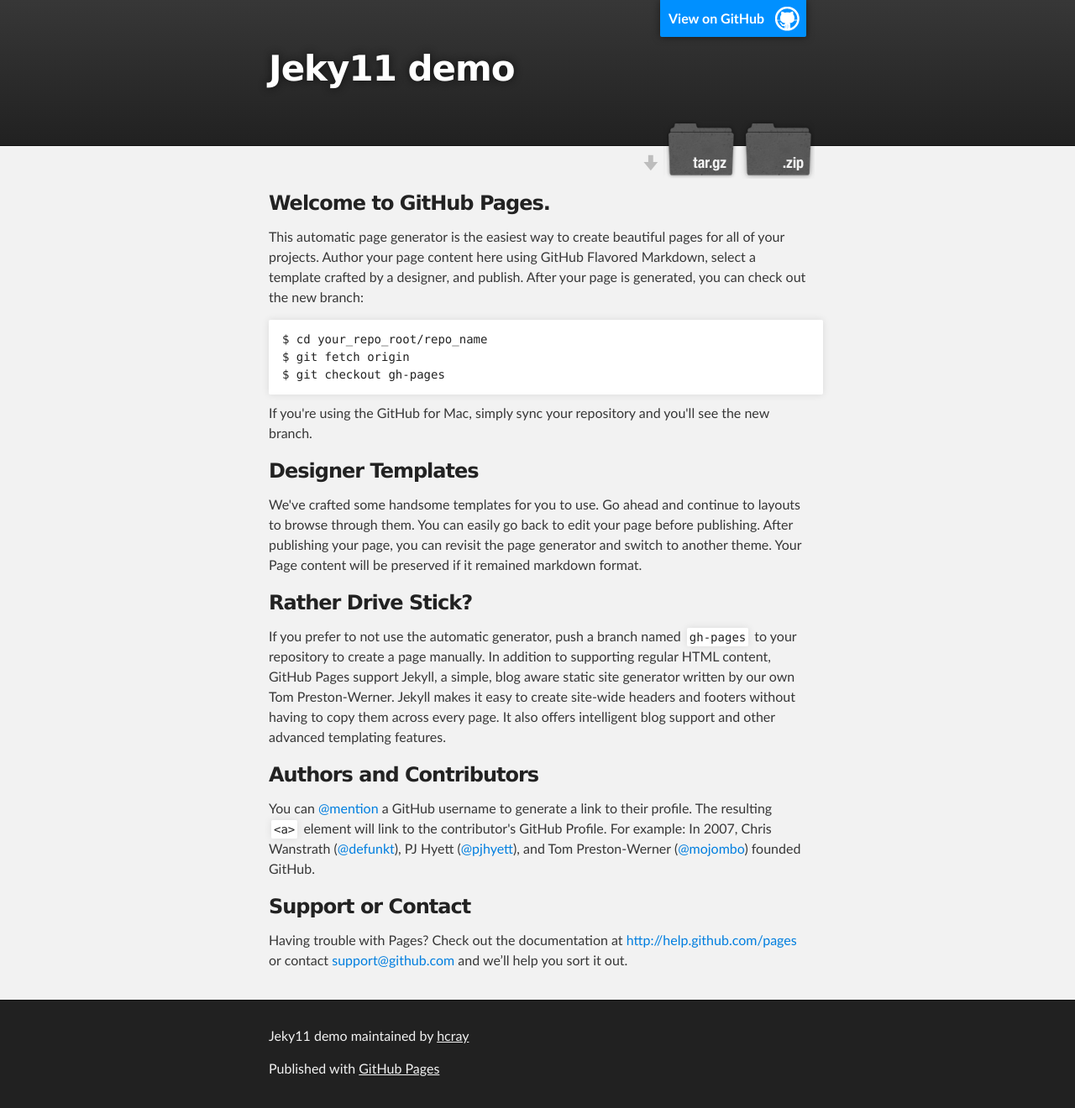
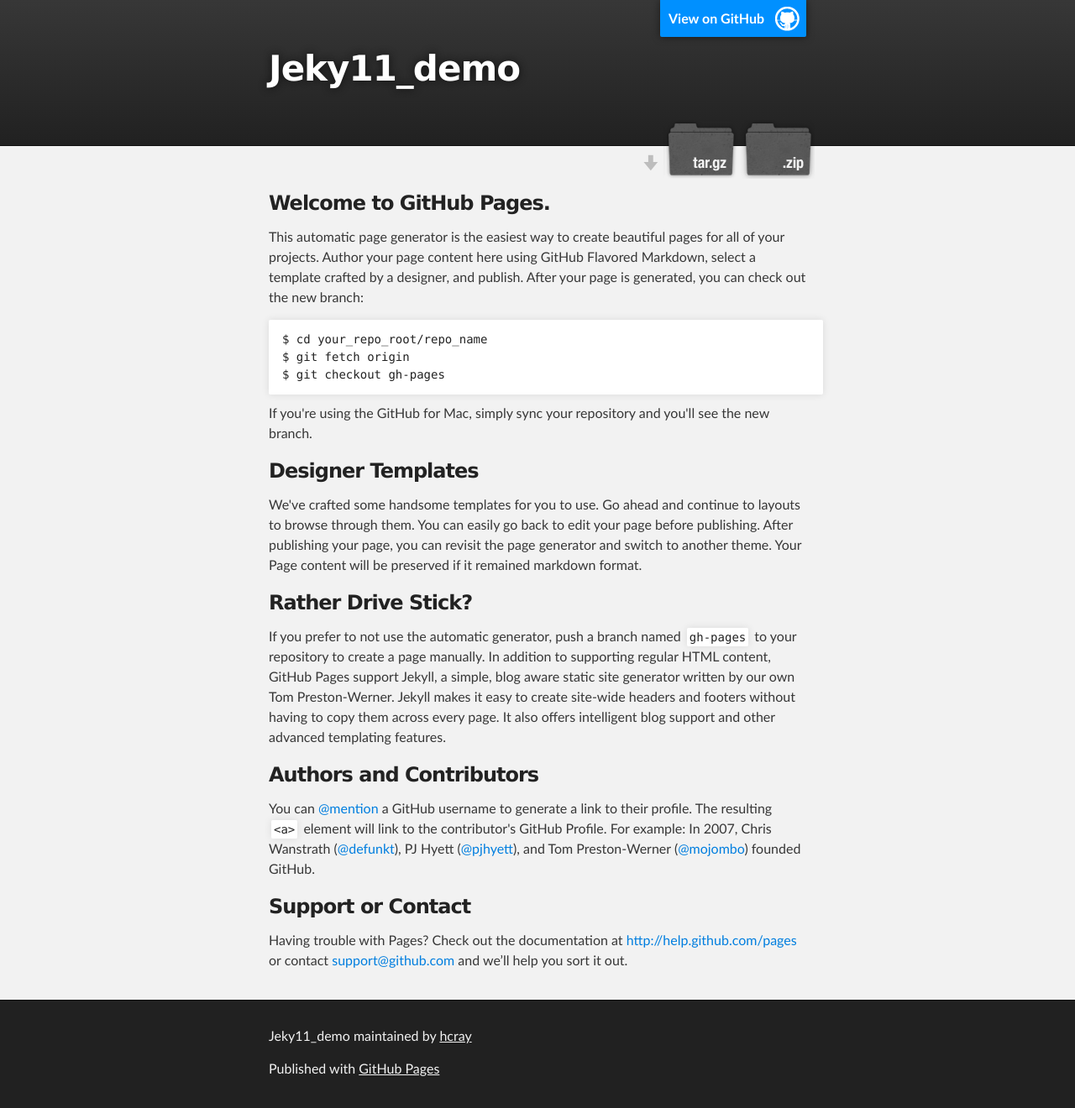
Before and after one commit to hcray/blog, a Jekyll site: the page index.html, which Jekyll copies as it is, in a window 1280 px wide. Shown: the whole page at 84% size. Built offline with Jekyll 4.4.1, drawn with Linux system fonts in a browser that asks for light colours.

```diff
--- a/index.html
+++ b/index.html
@@ -4,11 +4,11 @@
   <head>
     <meta charset='utf-8'>
     <meta http-equiv="X-UA-Compatible" content="chrome=1">
-    <meta name="description" content="Jeky11 demo : ">
+    <meta name="description" content="Jeky11_demo : ">
 
     <link rel="stylesheet" type="text/css" media="screen" href="stylesheets/stylesheet.css">
 
-    <title>Jeky11 demo</title>
+    <title>Jeky11_demo</title>
   </head>
 
   <body>
@@ -18,7 +18,7 @@
         <header class="inner">
           <a id="forkme_banner" href="https://github.com/hcray/jeky11_demo">View on GitHub</a>
 
-          <h1 id="project_title">Jeky11 demo</h1>
+          <h1 id="project_title">Jeky11_demo</h1>
           <h2 id="project_tagline"></h2>
 
             <section id="downloads">
@@ -68,7 +68,7 @@ $ git checkout gh-pages
     <!-- FOOTER  -->
     <div id="footer_wrap" class="outer">
       <footer class="inner">
-        <p class="copyright">Jeky11 demo maintained by <a href="https://github.com/hcray">hcray</a></p>
+        <p class="copyright">Jeky11_demo maintained by <a href="https://github.com/hcray">hcray</a></p>
         <p>Published with <a href="http://pages.github.com">GitHub Pages</a></p>
       </footer>
     </div>
```
Also changed, not shown: params.json (+1 -1 lines).
